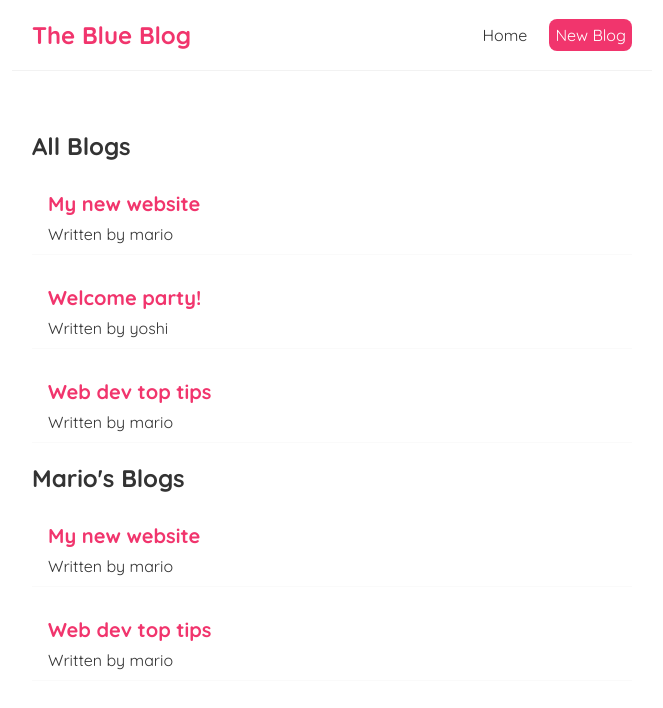
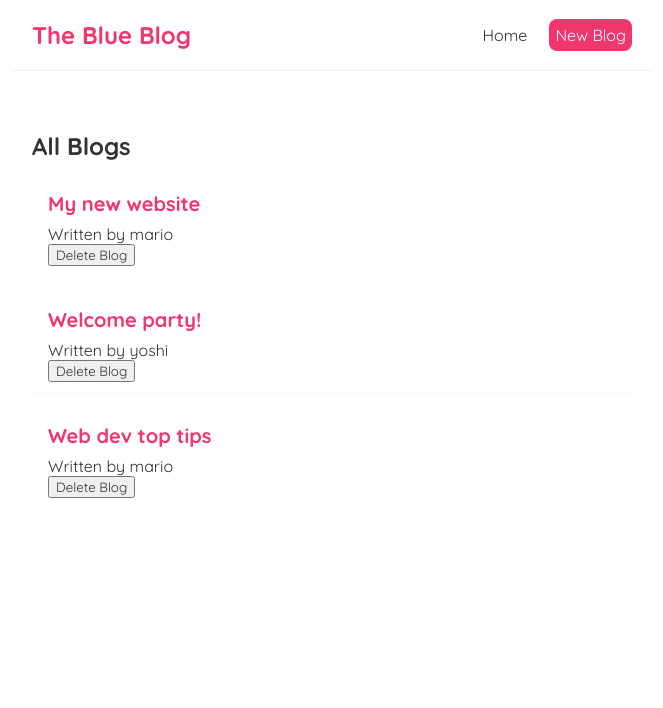
Before and after one commit to NuhaG/pink-blog, a React (Create React App) app: page / in a window 1280 px wide. Shown: the top 708 px of the page, without its empty margins (308-971 px from the left). Built offline with nearby package versions, Linux system fonts and the light colour scheme.

Commit message:
passing functions as props

```diff
--- a/src/BlogList.js
+++ b/src/BlogList.js
@@ -1,14 +1,15 @@
-const BlogList = ({blogs, title}) => {
-    // const blogs = props.blogs;
-    // const title = props.title;
+const BlogList = ({blogs, title, handleDelete}) => {
+//     const handleDelete = (id) => {}
+//  don't define the function here as it won't edit the main data define it in home.js and then pass it as a prop here
 
     return (
         <div className="blog-list">
             <h2>{title}</h2>
             {blogs.map((blog)=> (
-                <div className="blog-preview" key = {blog.id}> {/*key keeps track of changes*/}
+                <div className="blog-preview" key = {blog.id}>
                     <h2>{blog.title}</h2>
                     <p>Written by {blog.author}</p>
+                    <button onClick={() => handleDelete(blog.id)}>Delete Blog</button>
                 </div>
             ))}
         </div>
--- a/src/home.js
+++ b/src/home.js
@@ -8,10 +8,14 @@
         { title: 'Web dev top tips', body: 'lorem ipsum...',author: 'mario', id:3 }
     ]);
 
+    const handleDelete = (id) => {
+        const newBlogs = blogs.filter(blog => blog.id !== id); {/*It won't change the og data instead return a new array*/}
+        setBlogs(newBlogs);
+    }
+
     return (
         <div className="home">
-            <BlogList blogs={blogs} title="All Blogs"/>
-            <BlogList blogs={blogs.filter((blog) => blog.author === 'mario')} title="Mario's Blogs"/> {/*filter method fire's a callback for each item in the array, if true keeps it in the array else filters it out and then returns the new final array*/}
+            <BlogList blogs={blogs} title="All Blogs" handleDelete={handleDelete}/>
         </div>
      );
 }
```
